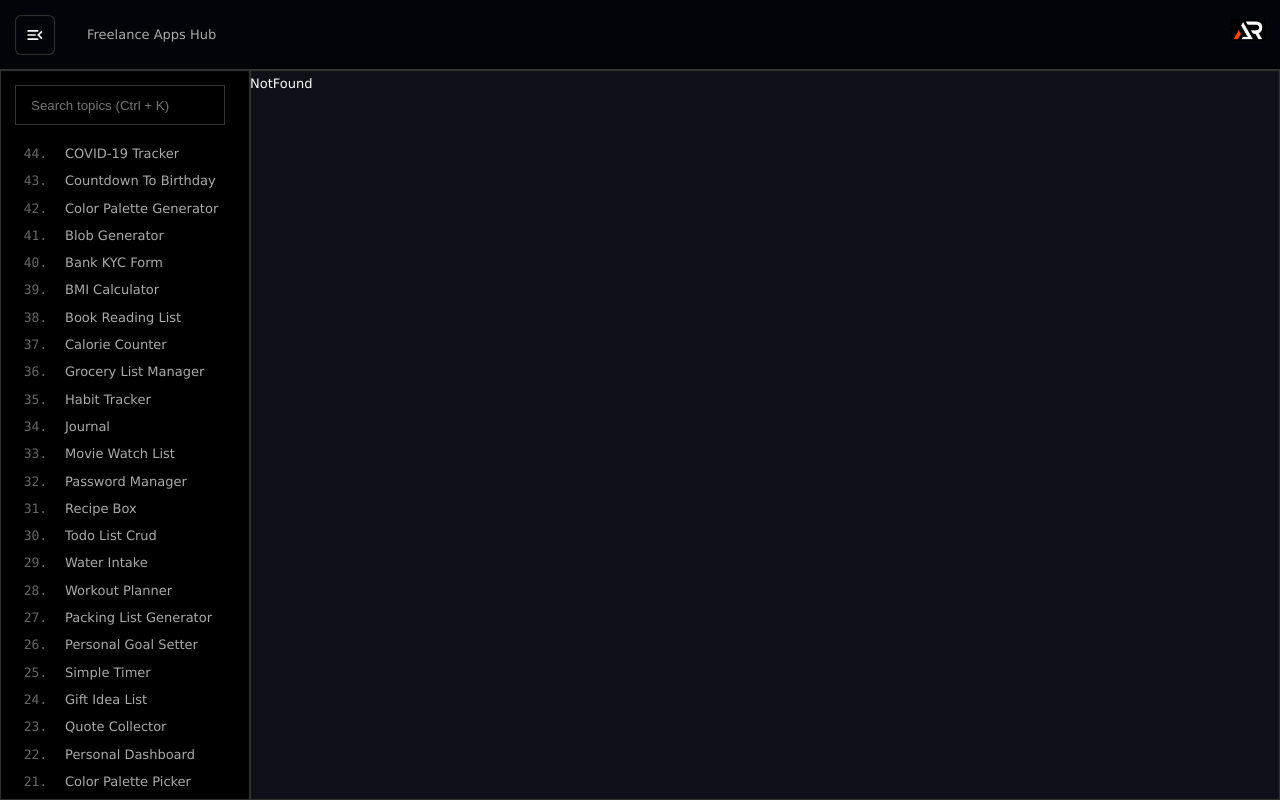
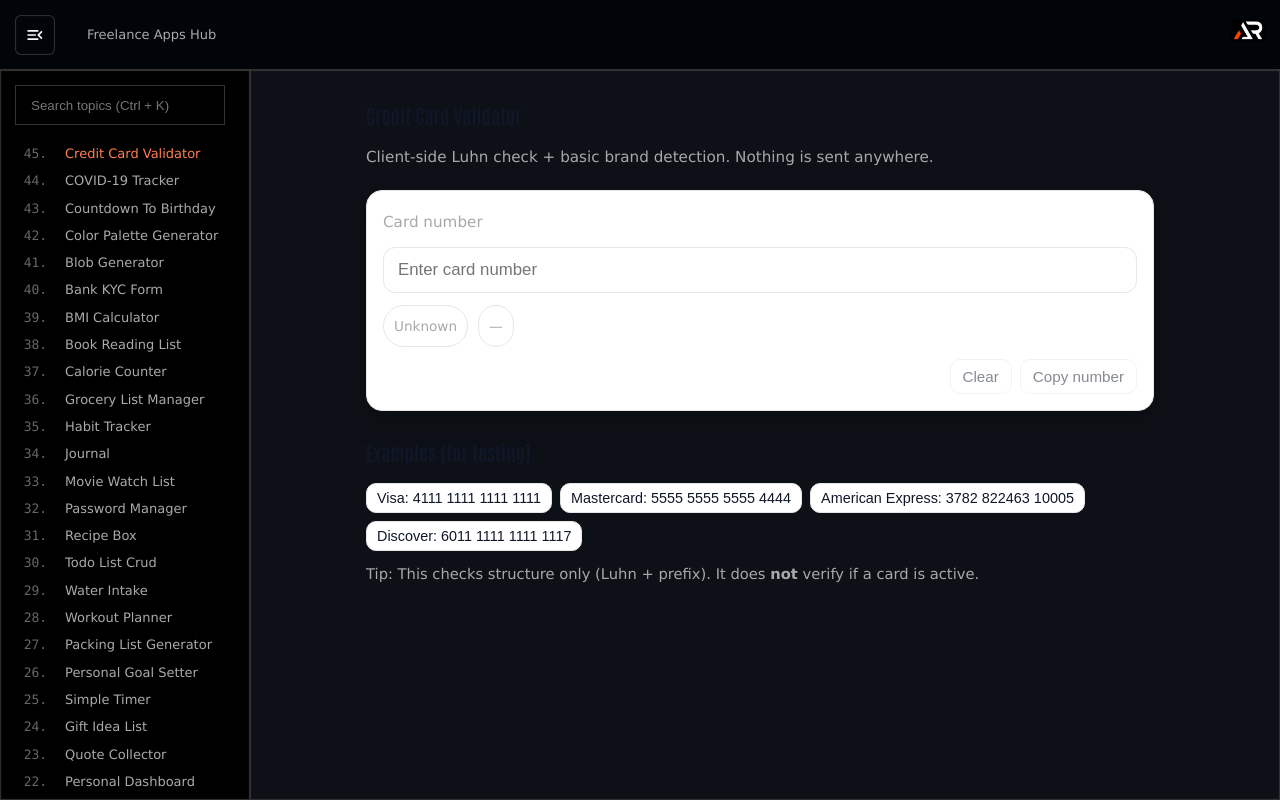
Before and after one commit to bougnaboy/react-mini-suite, a React (Vite) app: page /freelance-apps-hub/credit-card-validator in a window 1280 px wide. Built offline with nearby package versions, Linux system fonts and the light colour scheme.

Commit message:
added project Credit Card Validator

```diff
--- a/src/App.jsx
+++ b/src/App.jsx
@@ -16,6 +16,7 @@ import 'react-toastify/dist/ReactToastify.css';
 /* Pages */
 const Home = lazy(() => import('./pages/home'));
 
+const CreditCardValidator = lazy(() => import("./pages/apps/creditCardValidator"));
 const Covid19Tracker = lazy(() => import("./pages/apps/covid19Tracker"));
 const CountdownToBirthday = lazy(() => import("./pages/apps/countdownToBirthday"));
 const ColorPaletteGenerator = lazy(() => import("./pages/apps/colorPaletteGenerator"));
@@ -113,6 +114,7 @@ const App = () => {
                                 <Route path="/" element={<Navigate to="/home" />} />
                                 <Route path="/home" element={<Home />} />
 
+                                <Route path="/credit-card-validator" element={<CreditCardValidator />} />
                                 <Route path="/covid19-tracker" element={<Covid19Tracker />} />
                                 <Route path="/countdown-to-birthday" element={<CountdownToBirthday />} />
                                 <Route path="/color-palette-generator" element={<ColorPaletteGenerator />} />
--- a/src/components/navList/index.jsx
+++ b/src/components/navList/index.jsx
@@ -141,6 +141,7 @@ const NavListCore = () => {
             <ol className="navlinksWrapper" id="navlinksWrapper" ref={wrapperRef} reversed>
                 {/* <li><NavLink to="/home" title="Home" className={"home"}>Home</NavLink></li> */}
 
+                <li><NavLink to="/credit-card-validator" title="Credit Card Validator">Credit Card Validator</NavLink></li>
                 <li><NavLink to="/covid19-tracker" title="COVID-19 Tracker">COVID-19 Tracker</NavLink></li>
                 <li><NavLink to="/countdown-to-birthday" title="Countdown To Birthday">Countdown To Birthday</NavLink></li>
                 <li><NavLink to="/color-palette-generator" title="Color Palette Generator">Color Palette Generator</NavLink></li>
--- /dev/null
+++ b/src/pages/apps/creditCardValidator/index.jsx
@@ -0,0 +1,138 @@
+import React, { useMemo, useState } from "react";
+import { Styled } from "./styled";
+
+// Luhn checksum (returns true if number passes Luhn)
+function luhnCheck(numStr) {
+    const digits = numStr.replace(/\D/g, "").split("").reverse().map(Number);
+    let sum = 0;
+    for (let i = 0; i < digits.length; i++) {
+        let d = digits[i];
+        if (i % 2 === 1) {
+            d *= 2;
+            if (d > 9) d -= 9;
+        }
+        sum += d;
+    }
+    return sum % 10 === 0 && digits.length >= 12; // basic length sanity
+}
+
+// Basic brand detection by IIN ranges/prefixes (kept practical)
+function detectBrand(num) {
+    if (/^4\d{0,}/.test(num)) return "Visa";
+    if (/^(5[1-5]|2(2[2-9]\d|[3-6]\d{2}|7([01]\d|20)))\d*/.test(num)) return "Mastercard";
+    if (/^3[47]\d*/.test(num)) return "American Express";
+    if (/^(6011|65|64[4-9])\d*/.test(num)) return "Discover";
+    if (/^35(2[89]|[3-8]\d)\d*/.test(num)) return "JCB";
+    if (/^(50|56|57|58|6[0-9])\d*/.test(num)) return "Maestro";
+    return "Unknown";
+}
+
+// Format with spaces; AMEX uses 4-6-5, others default to 4-4-4-4
+function formatCardNumber(raw, brand) {
+    const s = raw.replace(/\D/g, "").slice(0, 19);
+    if (brand === "American Express") {
+        return s
+            .replace(/^(\d{0,4})(\d{0,6})(\d{0,5}).*/, (m, a, b, c) =>
+                [a, b, c].filter(Boolean).join(" ")
+            )
+            .trim();
+    }
+    return s.replace(/(\d{4})(?=\d)/g, "$1 ").trim();
+}
+
+const EXAMPLES = [
+    { brand: "Visa", num: "4111111111111111" },
+    { brand: "Mastercard", num: "5555555555554444" },
+    { brand: "American Express", num: "378282246310005" },
+    { brand: "Discover", num: "6011111111111117" },
+];
+
+const CreditCardValidator = () => {
+    const [value, setValue] = useState("");
+
+    const raw = useMemo(() => value.replace(/\D/g, ""), [value]);
+    const brand = useMemo(() => detectBrand(raw), [raw]);
+    const formatted = useMemo(() => formatCardNumber(raw, brand), [raw, brand]);
+    const isValid = useMemo(() => (raw.length ? luhnCheck(raw) : false), [raw]);
+
+    // Keep display formatted while editing
+    const handleChange = (e) => {
+        const cleaned = e.target.value.replace(/\D/g, "");
+        setValue(formatCardNumber(cleaned, detectBrand(cleaned)));
+    };
+
+    const handlePaste = (e) => {
+        e.preventDefault();
+        const text = (e.clipboardData || window.clipboardData).getData("text");
+        const cleaned = String(text || "").replace(/\D/g, "");
+        setValue(formatCardNumber(cleaned, detectBrand(cleaned)));
+    };
+
+    const handleExample = (num) => setValue(formatCardNumber(num, detectBrand(num)));
+    const handleClear = () => setValue("");
+    const handleCopy = async () => {
+        try {
+            await navigator.clipboard.writeText(raw);
+        } catch (_) {
+            // ignore
+        }
+    };
+
+    return (
+        <Styled.Wrapper>
+            <header className="head">
+                <h2>Credit Card Validator</h2>
+                <p className="sub">Client-side Luhn check + basic brand detection. Nothing is sent anywhere.</p>
+            </header>
+
+            <Styled.Card>
+                <label htmlFor="cc">Card number</label>
+                <Styled.Input
+                    id="cc"
+                    inputMode="numeric"
+                    autoComplete="off"
+                    placeholder="Enter card number"
+                    value={formatted}
+                    onChange={handleChange}
+                    onPaste={handlePaste}
+                    aria-label="Card number"
+                />
+
+                <Styled.Row className="statusRow">
+                    <Styled.Pill $tone={brand === "Unknown" ? "muted" : "info"}>{brand}</Styled.Pill>
+                    {raw.length > 0 ? (
+                        <Styled.Pill $tone={isValid ? "ok" : "bad"}>
+                            {isValid ? "✓ Passes Luhn" : "✗ Fails Luhn"}
+                        </Styled.Pill>
+                    ) : (
+                        <Styled.Pill $tone="muted">—</Styled.Pill>
+                    )}
+                    {!!raw && <span className="len">{raw.length} digits</span>}
+                </Styled.Row>
+
+                <Styled.Row className="actions">
+                    <button type="button" onClick={handleClear} disabled={!raw}>Clear</button>
+                    <button type="button" onClick={handleCopy} disabled={!raw}>Copy number</button>
+                </Styled.Row>
+            </Styled.Card>
+
+            <Styled.Section>
+                <h4>Examples (for testing)</h4>
+                <ul className="examples">
+                    {EXAMPLES.map((e) => (
+                        <li key={e.num}>
+                            <button type="button" onClick={() => handleExample(e.num)}>
+                                {e.brand}: {formatCardNumber(e.num, e.brand)}
+                            </button>
+                        </li>
+                    ))}
+                </ul>
+                <p className="note">
+                    Tip: This checks structure only (Luhn + prefix). It does <b>not</b> verify if a card is active.
+                </p>
+            </Styled.Section>
+        </Styled.Wrapper>
+    );
+};
+
+export default CreditCardValidator;
--- /dev/null
+++ b/src/pages/apps/creditCardValidator/styled.js
@@ -0,0 +1,163 @@
+import styled from "styled-components";
+
+const bg = "var(--bg, #0b0b0b)";
+const card = "var(--card, #111)";
+const text = "var(--text, #e9e9e9)";
+const muted = "var(--muted, #a8a8a8)";
+const border = "var(--border, #222)";
+const accent = "var(--accent, #22c55e)";
+const danger = "var(--danger, #ef4444)";
+const info = "var(--info, #38bdf8)";
+const radius = "var(--radius, 16px)";
+const shadow = "var(--shadow, 0 8px 30px rgba(0,0,0,.25))";
+
+const Wrapper = styled.div`
+    color: ${text};
+    max-width: 820px;
+    margin: 0 auto;
+    padding: 24px 16px;
+
+    .head {
+        margin-bottom: 16px;
+        h2 {
+            margin: 0 0 6px;
+            font-weight: 600;
+        }
+        .sub {
+            margin: 0;
+            color: ${muted};
+            font-size: 0.95rem;
+        }
+    }
+`;
+
+const Card = styled.section`
+    background: ${card};
+    border: 1px solid ${border};
+    border-radius: ${radius};
+    box-shadow: ${shadow};
+    padding: 16px;
+    margin-bottom: 20px;
+
+    label {
+        display: block;
+        font-size: 0.95rem;
+        color: ${muted};
+        margin-bottom: 8px;
+    }
+`;
+
+const Input = styled.input`
+    width: 100%;
+    background: ${bg};
+    color: ${text};
+    border: 1px solid ${border};
+    border-radius: 12px;
+    padding: 12px 14px;
+    font-size: 1.05rem;
+    outline: none;
+    transition: border-color 0.15s ease;
+
+    &:focus {
+        border-color: ${accent};
+    }
+`;
+
+const Row = styled.div`
+    display: flex;
+    align-items: center;
+    gap: 10px;
+    margin-top: 12px;
+
+    &.statusRow .len {
+        margin-left: auto;
+        color: ${muted};
+        font-size: 0.9rem;
+    }
+
+    &.actions {
+        justify-content: flex-end;
+        gap: 8px;
+
+        button {
+            background: transparent;
+            color: ${text};
+            border: 1px solid ${border};
+            border-radius: 10px;
+            padding: 8px 12px;
+            font-size: 0.95rem;
+            cursor: pointer;
+            transition: border-color 0.15s ease, transform 0.02s ease;
+
+            &:hover {
+                border-color: ${accent};
+            }
+            &:active {
+                transform: translateY(1px);
+            }
+            &:disabled {
+                opacity: 0.5;
+                cursor: not-allowed;
+            }
+        }
+    }
+`;
+
+// transient prop $tone to avoid unknown-prop warnings
+const Pill = styled.span`
+    display: inline-block;
+    padding: 6px 10px;
+    border-radius: 999px;
+    font-size: 0.85rem;
+    border: 1px solid ${border};
+    background: ${({ $tone }) =>
+        $tone === "ok"
+            ? "rgba(34,197,94,.15)"
+            : $tone === "bad"
+            ? "rgba(239,68,68,.15)"
+            : $tone === "info"
+            ? "rgba(56,189,248,.15)"
+            : "transparent"};
+    color: ${({ $tone }) =>
+        $tone === "ok"
+            ? accent
+            : $tone === "bad"
+            ? danger
+            : $tone === "info"
+            ? info
+            : muted};
+`;
+
+const Section = styled.section`
+    h4 {
+        margin: 0 0 10px;
+        font-weight: 600;
+    }
+    .examples {
+        list-style: none;
+        padding: 0;
+        margin: 0 0 8px;
+        display: flex;
+        flex-wrap: wrap;
+        gap: 8px;
+    }
+    .examples li button {
+        background: ${card};
+        border: 1px solid ${border};
+        color: ${text};
+        border-radius: 10px;
+        padding: 6px 10px;
+        cursor: pointer;
+        font-size: 0.9rem;
+    }
+    .examples li button:hover {
+        border-color: ${accent};
+    }
+    .note {
+        color: ${muted};
+        margin: 6px 0 0;
+        font-size: 0.92rem;
+    }
+`;
+
+export const Styled = { Wrapper, Card, Input, Row, Pill, Section };
```
